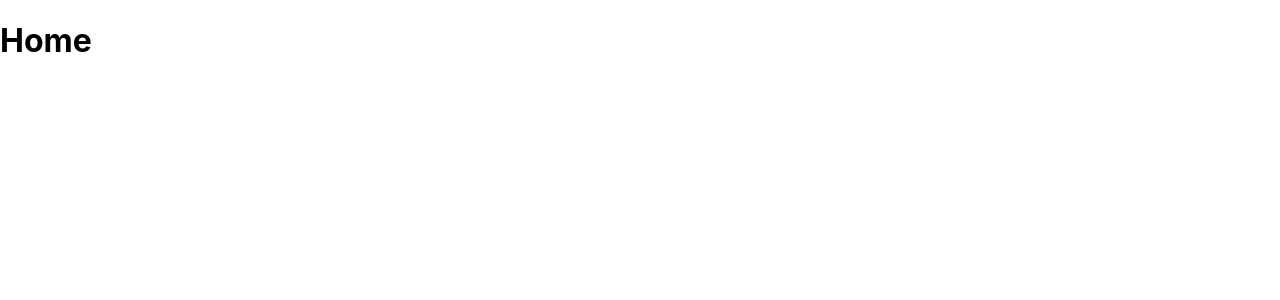
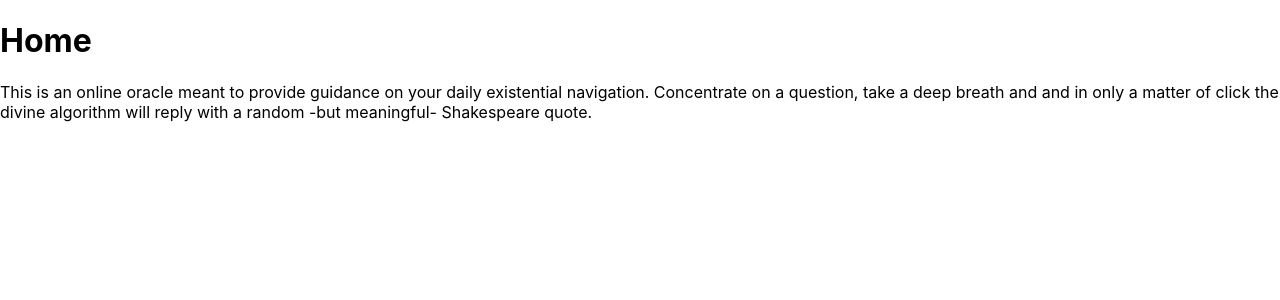
Before and after one commit to CodeOp-tech/final-project-fspt13-team-2, a React (Create React App) app in the folder client/: page / in a window 1280 px wide. Shown: the top 300 px of the page. Built offline with nearby package versions, Linux system fonts and the light colour scheme.

Commit message:
homepage

```diff
--- a/client/src/AppHomePage.js
+++ b/client/src/AppHomePage.js
@@ -2,6 +2,7 @@ export default function AppHomePage() {
     return (
         <div>
             <h1>Home</h1>
+            <p>This is an online oracle meant to provide guidance on your daily existential navigation. Concentrate on a question, take a deep breath and and in only a matter of click the divine algorithm will reply with a random -but meaningful- Shakespeare quote. </p>
         </div>
     )
 }
```
